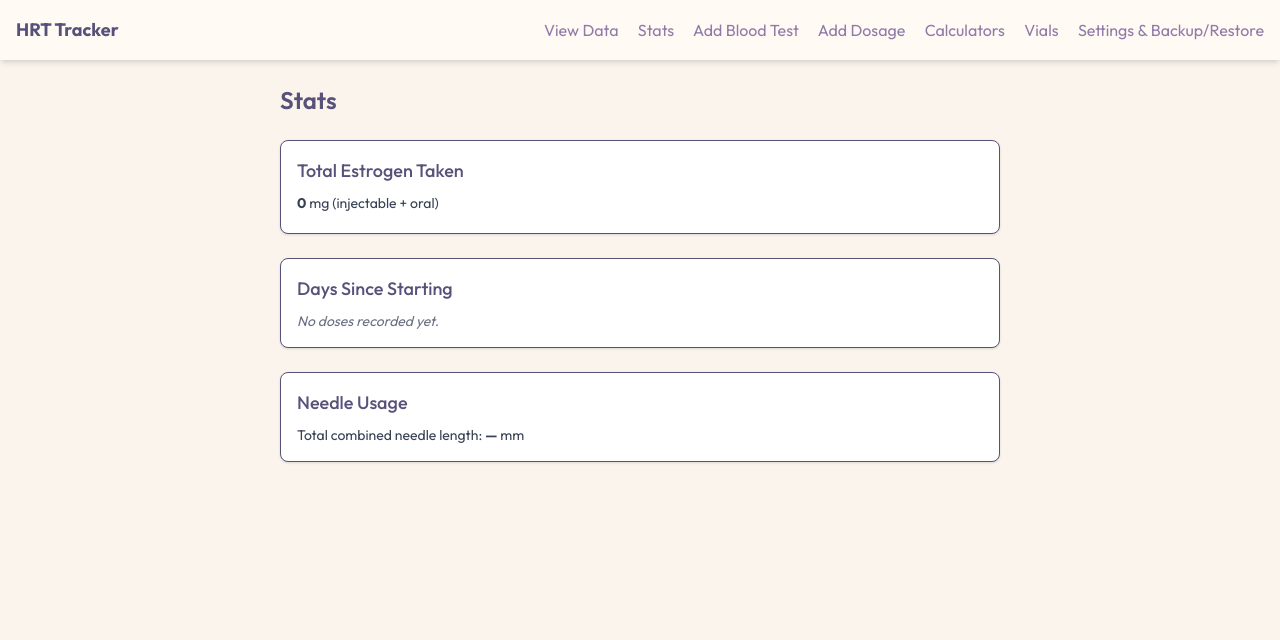
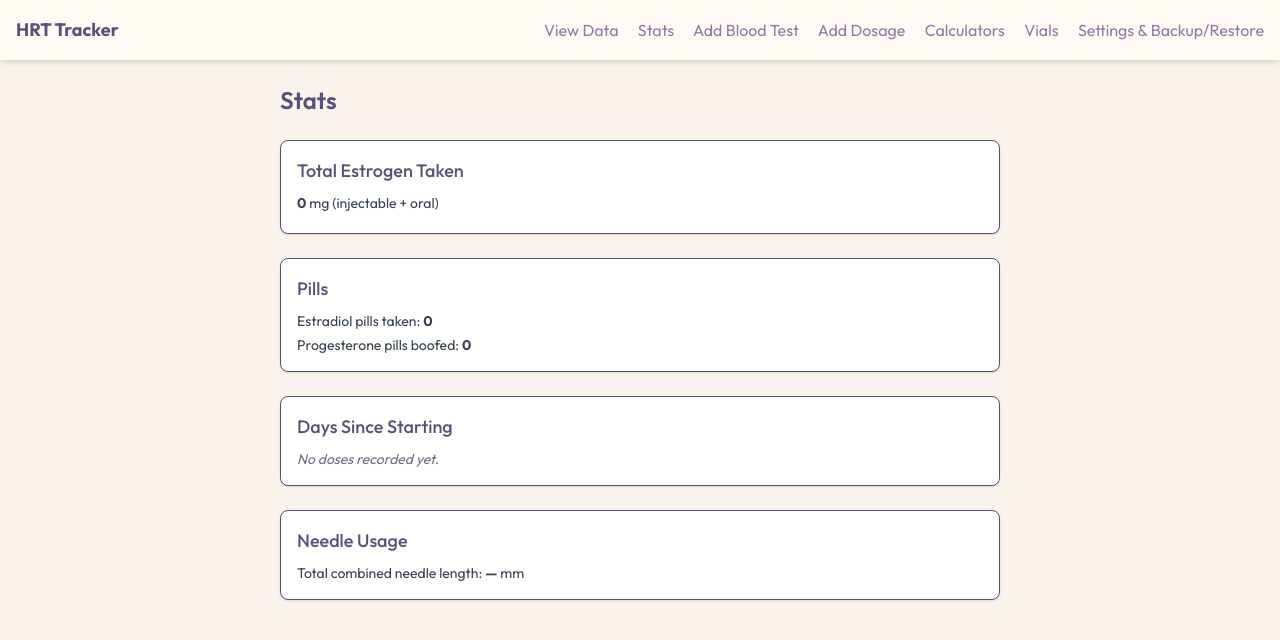
Before and after one commit to chaos-dotcom/hrt-tracker, a SvelteKit app: page /stats in a window 1280 px wide. Shown: the top 640 px of the page. Built offline with nearby package versions, Linux system fonts and the light colour scheme.

Commit message:
feat: add pill stats (estradiol and boofed progesterone) to Stats page

```diff
--- a/src/routes/stats/+page.svelte
+++ b/src/routes/stats/+page.svelte
@@ -2,6 +2,7 @@
   export const ssr = false;
 
   import { hrtData } from '$lib/storage.svelte';
+  import { ProgesteroneRoutes } from '$lib/types';
 
   const DAY_MS = 24 * 60 * 60 * 1000;
 
@@ -82,6 +83,29 @@
     return { sumMm, skipped };
   });
   const totalNeedleLengthMm = $derived(needleAgg.sumMm);
+
+  // Pills: oral estradiol and progesterone (rectal = "boofed")
+  const oralEstradiolRecords = $derived(
+    (hrtData.data.dosageHistory ?? []).filter((d) => d.medicationType === 'oralEstradiol')
+  );
+  const totalOralPillsCount = $derived(oralEstradiolRecords.length);
+  const totalOralEstradiolMg = $derived(
+    oralEstradiolRecords.reduce((sum, d) => sum + (d.unit === 'mg' ? d.dose : 0), 0)
+  );
+
+  const progesteroneRecords = $derived(
+    (hrtData.data.dosageHistory ?? []).filter((d) => d.medicationType === 'progesterone')
+  );
+  const boofedProgesteroneRecords = $derived(
+    progesteroneRecords.filter((d: any) => d.route === ProgesteroneRoutes.Rectal)
+  );
+  const boofedProgesteroneCount = $derived(boofedProgesteroneRecords.length);
+  const boofedProgesteroneMg = $derived(
+    boofedProgesteroneRecords.reduce((sum, d) => sum + (d.unit === 'mg' ? d.dose : 0), 0)
+  );
+  const totalProgesteroneMg = $derived(
+    progesteroneRecords.reduce((sum, d) => sum + (d.unit === 'mg' ? d.dose : 0), 0)
+  );
 </script>
 
 <div class="p-6 space-y-6 max-w-3xl mx-auto">
@@ -101,6 +125,31 @@
             <strong>{isFinite(totalInjectionMl) ? fmt(totalInjectionMl, 3) : '—'}</strong> mL
             {#if isFinite(totalInjectionMl)}(<strong>{fmtIUFromMl(totalInjectionMl)}</strong> IU){/if}
           </div>
+        </div>
+      {/if}
+    </div>
+  </section>
+
+  <section class="border rounded-lg p-4 bg-white dark:bg-rose-pine-surface shadow">
+    <h2 class="text-lg font-medium mb-2">Pills</h2>
+    <div class="text-sm text-gray-700 dark:text-gray-300 space-y-1">
+      <div>
+        Estradiol pills taken:
+        <strong>{totalOralPillsCount}</strong>
+        {#if totalOralPillsCount > 0}
+          (<strong>{fmt(totalOralEstradiolMg, 2)}</strong> mg total)
+        {/if}
+      </div>
+      <div class="mt-1">
+        Progesterone pills boofed:
+        <strong>{boofedProgesteroneCount}</strong>
+        {#if boofedProgesteroneCount > 0}
+          (<strong>{fmt(boofedProgesteroneMg, 2)}</strong> mg total)
+        {/if}
+      </div>
+      {#if progesteroneRecords.length > 0}
+        <div class="text-xs opacity-70 mt-1">
+          Total progesterone (all routes): <strong>{fmt(totalProgesteroneMg, 2)}</strong> mg
         </div>
       {/if}
     </div>
```
